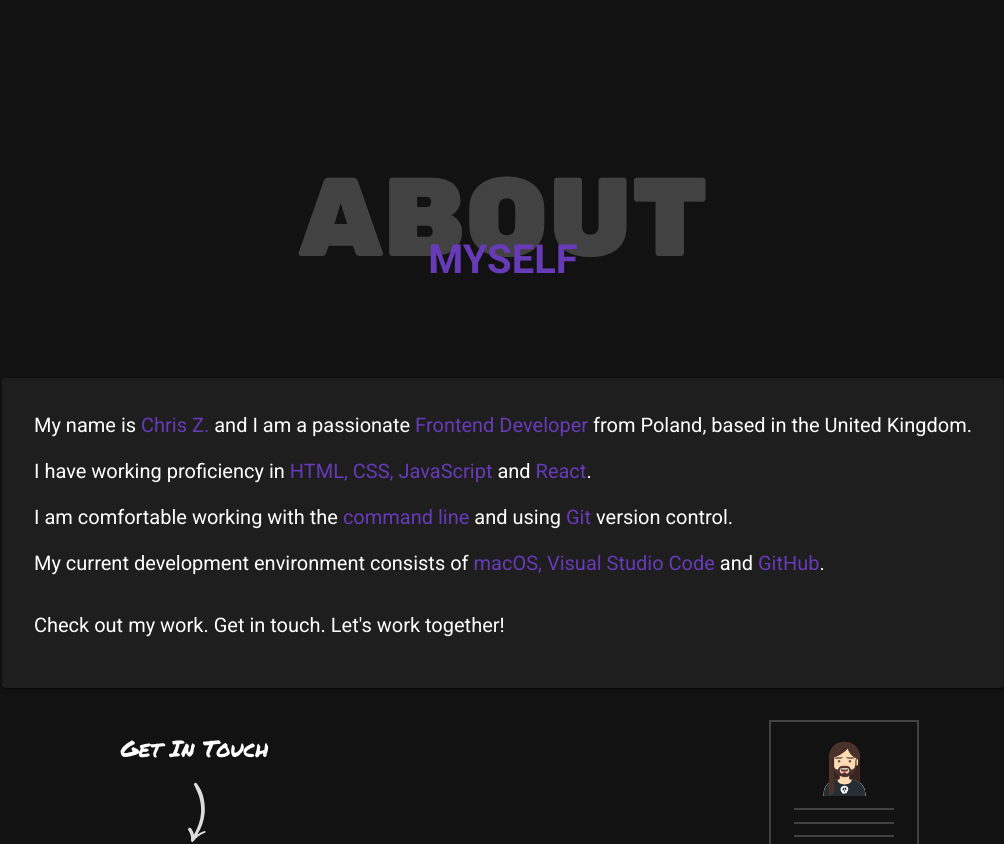
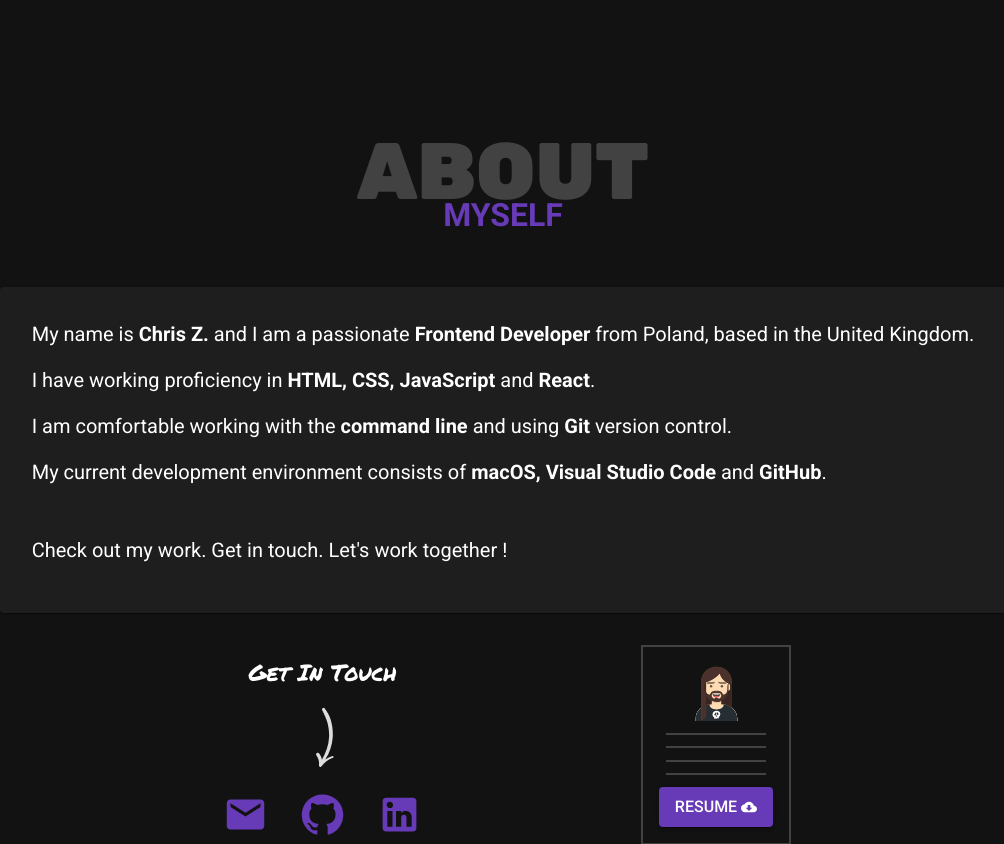
Before and after one commit to Chris-Z-85/homepage-mui, a React (Create React App) app: page / in a window 1280 px wide. Shown: the part 820-1664 px from the top of the page, without its empty margins (137-1141 px from the left). Built offline with nearby package versions, Linux system fonts and the light colour scheme.

Commit message:
add small fixes to design

```diff
--- a/src/components/About.jsx
+++ b/src/components/About.jsx
@@ -52,48 +52,31 @@ const About = () => {
           }}
         >
           <Typography sx={{ fontSize: "1.25rem", marginBottom: "1rem" }}>
-            My name is{" "}
-            <span style={{ color: `${deepPurple[500]}` }}>Chris Z.</span> and I
-            am a passionate
-            <span style={{ color: `${deepPurple[500]}` }}>
-              {" "}
-              Frontend Developer{" "}
-            </span>
+            My name is <b>Chris Z.</b> and I am a passionate
+            <b> Frontend Developer </b>
             from Poland, based in the United Kingdom.
           </Typography>
           <Typography sx={{ fontSize: "1.25rem", marginBottom: "1rem" }}>
-            I have working proficiency in{" "}
-            <span style={{ color: `${deepPurple[500]}` }}>
-              HTML, CSS, JavaScript
-            </span>{" "}
-            and
-            <span style={{ color: `${deepPurple[500]}` }}> React</span>.
+            I have working proficiency in <b>HTML, CSS, JavaScript</b> and
+            <b> React</b>.
           </Typography>
           <Typography sx={{ fontSize: "1.25rem", marginBottom: "1rem" }}>
-            I am comfortable working with the{" "}
-            <span style={{ color: `${deepPurple[500]}` }}>command line </span>
-            and using <span style={{ color: `${deepPurple[500]}` }}>
-              Git
-            </span>{" "}
-            version control.
+            I am comfortable working with the <b>command line </b>
+            and using <b>Git</b> version control.
           </Typography>
-          <Typography sx={{ fontSize: "1.25rem", marginBottom: "2rem" }}>
+          <Typography sx={{ fontSize: "1.25rem", marginBottom: "3rem" }}>
             My current development environment consists of
-            <span style={{ color: `${deepPurple[500]}` }}>
-              {" "}
-              macOS, Visual Studio Code
-            </span>{" "}
-            and <span style={{ color: `${deepPurple[500]}` }}>GitHub</span>.
+            <b> macOS, Visual Studio Code</b> and <b>GitHub</b>.
           </Typography>
           <Typography sx={{ fontSize: "1.25rem", marginBottom: "1rem" }}>
-            Check out my work. Get in touch. Let's work together!
+            Check out my work. Get in touch. Let's work together !
           </Typography>
         </Card>
         <Grid
           container
           justifyContent="space-between"
           sx={{
-            width: "70%",
+            width: "50%",
             padding: "2rem",
             display: "flex",
             alignItems: "flex-end",
--- a/src/components/Contact.jsx
+++ b/src/components/Contact.jsx
@@ -31,13 +31,18 @@ const Contact = () => {
         Fill in your info in the form below and I look forward to hearing from
         you!
       </Typography>
+      <form
+        name="contact"
+        method="POST"
+        action="https://formsubmit.co/chris.z@aol.com"
+        class="contact__form"
+      >
         <Box
           component="form"
           sx={{
             display: "flex",
             flexDirection: "column",
             gap: "1rem",
-          // width: "50%",
           }}
           noValidate
           autoComplete="off"
@@ -48,6 +53,16 @@ const Contact = () => {
               gap: "1rem",
             }}
           >
+            <input
+              type="hidden"
+              name="_subject"
+              value="New email from Homepage"
+            ></input>
+            {/* <input
+              type="hidden"
+              name="_next"
+              value="https://chris-z.netlify.app/thankyou.html"
+            ></input> */}
             <TextField
               id="name"
               label="Name"
@@ -76,8 +91,11 @@ const Contact = () => {
             rows={6}
             required
           />
-        <Button variant="contained">Send</Button>
+          <Button type="submit" variant="contained">
+            Send
+          </Button>
         </Box>
+      </form>
     </Container>
   );
 };
--- a/src/components/Heading.jsx
+++ b/src/components/Heading.jsx
@@ -14,7 +14,7 @@ const Heading = ({ title, subtitle }) => {
     font-family: "Rubik", sans-serif;
     text-transform: uppercase;
     color: ${grey[800]};
-    font-size: 7rem;
+    font-size: 5rem;
     font-weight: 1000;
     line-height: 1.2;
   `;
@@ -22,9 +22,9 @@ const Heading = ({ title, subtitle }) => {
   const Subtitle = styled.h3`
     color: ${deepPurple[500]};
     position: absolute;
-    bottom: 5.5rem;
+    bottom: 3rem;
     text-transform: uppercase;
-    font-size: 2.5rem;
+    font-size: 2rem;
     font-weight: 1000;
     margin: 0;
   `;
--- a/src/components/Hero.jsx
+++ b/src/components/Hero.jsx
@@ -47,7 +47,7 @@ const Hero = () => {
             </Stack>
           </Grid>
           <Grid item xs={6} md={4}>
-            <img src={Chris} alt="Chris Z." />
+            <img src={Chris} alt="Chris Z." style={{ height: "400px" }} />
           </Grid>
         </Grid>
       </Grid>
--- a/src/components/Project.jsx
+++ b/src/components/Project.jsx
@@ -1,7 +1,6 @@
 import React from "react";
 import { Container, Box, Stack, Button, Typography, Card } from "@mui/material";
 import CircleIcon from "@mui/icons-material/Circle";
-import Link from "@mui/icons-material/Link";
 import { grey } from "@mui/material/colors/";
 
 const Project = ({ props }) => {
@@ -36,23 +35,22 @@ const Project = ({ props }) => {
         >
           {props.github !== "" && (
             <Button
-              variant="contained"
+              variant="outlined"
               href={props.github}
               target="_blank"
               sx={{ width: "120px" }}
             >
-              GITHUB <Link />
-              <i class="fas fa-external-link-alt"></i>
+              GITHUB
             </Button>
           )}
           {props.demo !== "" && (
             <Button
-              variant="contained"
+              variant="outlined"
               href={props.demo}
               target="_blank"
               sx={{ width: "120px" }}
             >
-              DEMO <Link /> <i class="fas fa-external-link-alt"></i>
+              DEMO
             </Button>
           )}
         </Stack>
```
Lines whose indentation alone changed are shown as unchanged.
